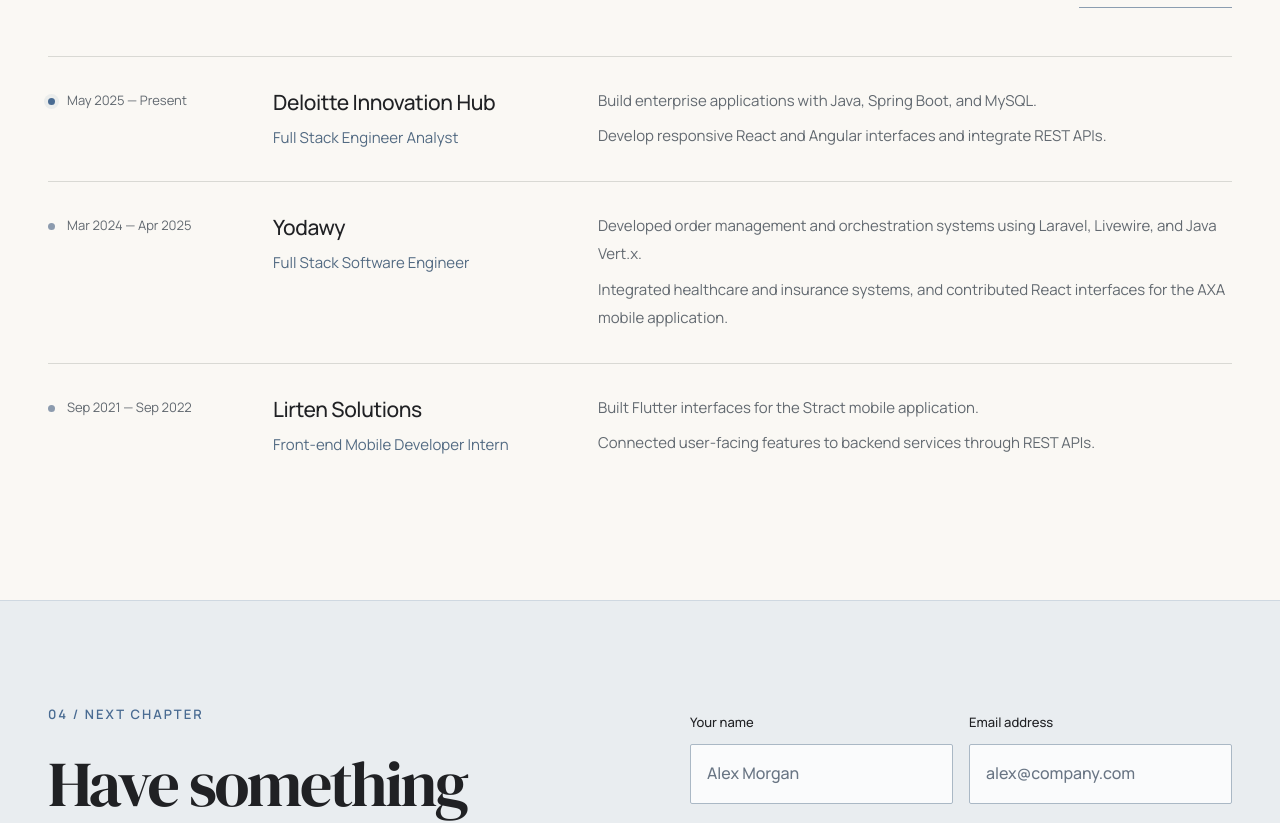
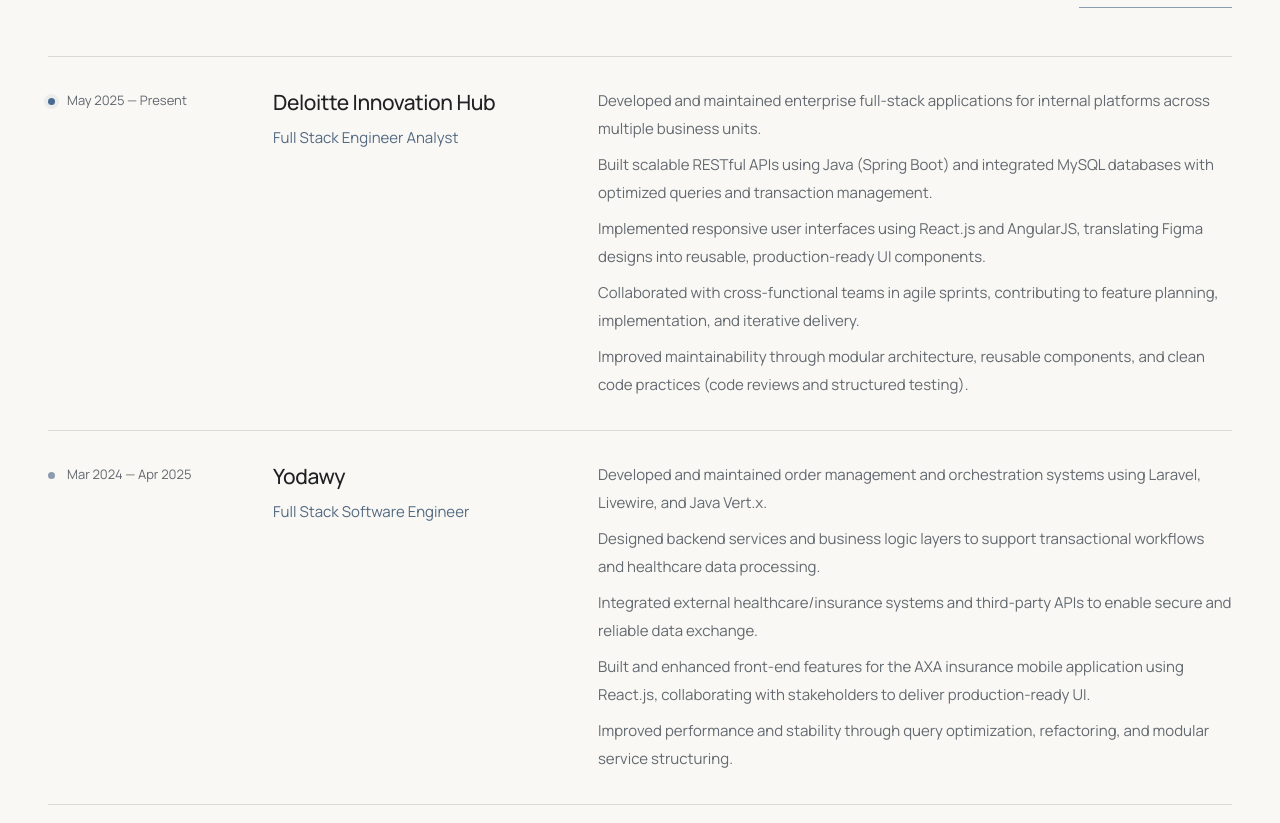
Before and after one commit to adhaamtarekk/portfolio, a React (Vite) app in the folder client/: page / in a window 1280 px wide. Shown: the part 3516-4339 px from the top of the page. Built offline with nearby package versions, Linux system fonts and the light colour scheme.

Commit message:
Restore all original employment experience bullet points

```diff
--- a/client/src/App.jsx
+++ b/client/src/App.jsx
@@ -66,8 +66,11 @@ const roles = [
     role: "Full Stack Engineer Analyst",
     date: "May 2025 — Present",
     points: [
-      "Build enterprise applications with Java, Spring Boot, and MySQL.",
-      "Develop responsive React and Angular interfaces and integrate REST APIs.",
+      "Developed and maintained enterprise full-stack applications for internal platforms across multiple business units.",
+      "Built scalable RESTful APIs using Java (Spring Boot) and integrated MySQL databases with optimized queries and transaction management.",
+      "Implemented responsive user interfaces using React.js and AngularJS, translating Figma designs into reusable, production-ready UI components.",
+      "Collaborated with cross-functional teams in agile sprints, contributing to feature planning, implementation, and iterative delivery.",
+      "Improved maintainability through modular architecture, reusable components, and clean code practices (code reviews and structured testing).",
     ],
   },
   {
@@ -75,8 +78,11 @@ const roles = [
     role: "Full Stack Software Engineer",
     date: "Mar 2024 — Apr 2025",
     points: [
-      "Developed order management and orchestration systems using Laravel, Livewire, and Java Vert.x.",
-      "Integrated healthcare and insurance systems, and contributed React interfaces for the AXA mobile application.",
+      "Developed and maintained order management and orchestration systems using Laravel, Livewire, and Java Vert.x.",
+      "Designed backend services and business logic layers to support transactional workflows and healthcare data processing.",
+      "Integrated external healthcare/insurance systems and third-party APIs to enable secure and reliable data exchange.",
+      "Built and enhanced front-end features for the AXA insurance mobile application using React.js, collaborating with stakeholders to deliver production-ready UI.",
+      "Improved performance and stability through query optimization, refactoring, and modular service structuring.",
     ],
   },
   {
@@ -84,8 +90,9 @@ const roles = [
     role: "Front-end Mobile Developer Intern",
     date: "Sep 2021 — Sep 2022",
     points: [
-      "Built Flutter interfaces for the Stract mobile application.",
-      "Connected user-facing features to backend services through REST APIs.",
+      "Developed the front-end interface for the “Stract” mobile application using Flutter.",
+      "Implemented user-facing features to support discovery and engagement flows.",
+      "Collaborated with cross-functional teams to integrate front-end components with backend systems via REST APIs.",
     ],
   },
 ];
```
